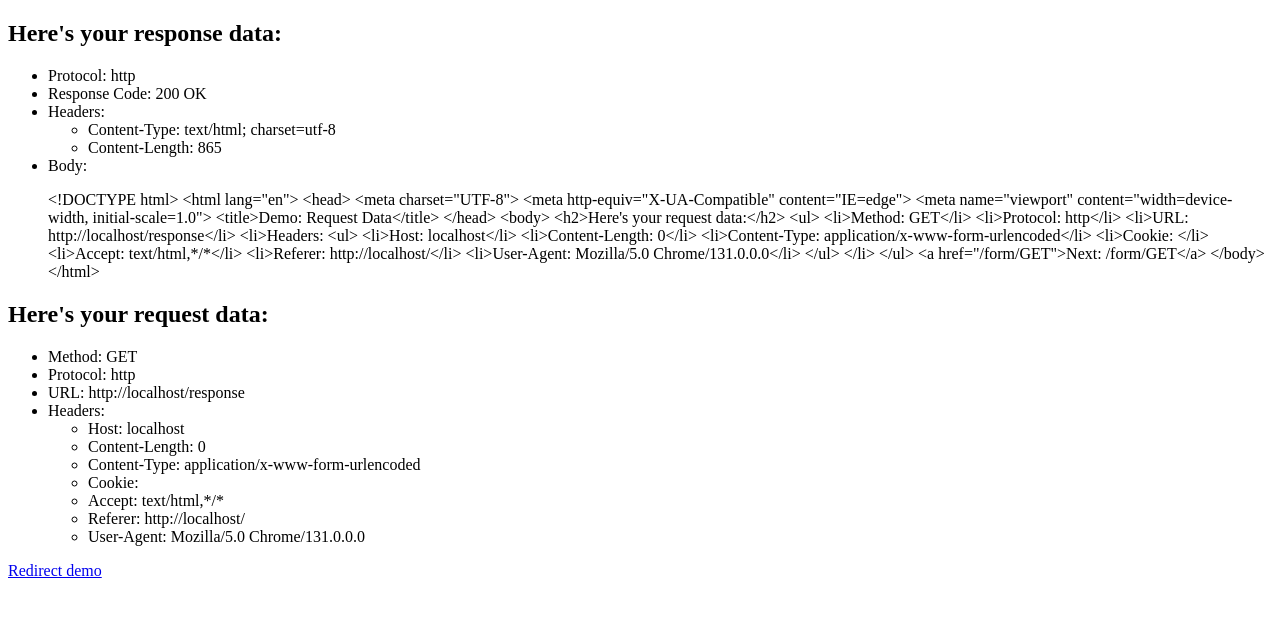
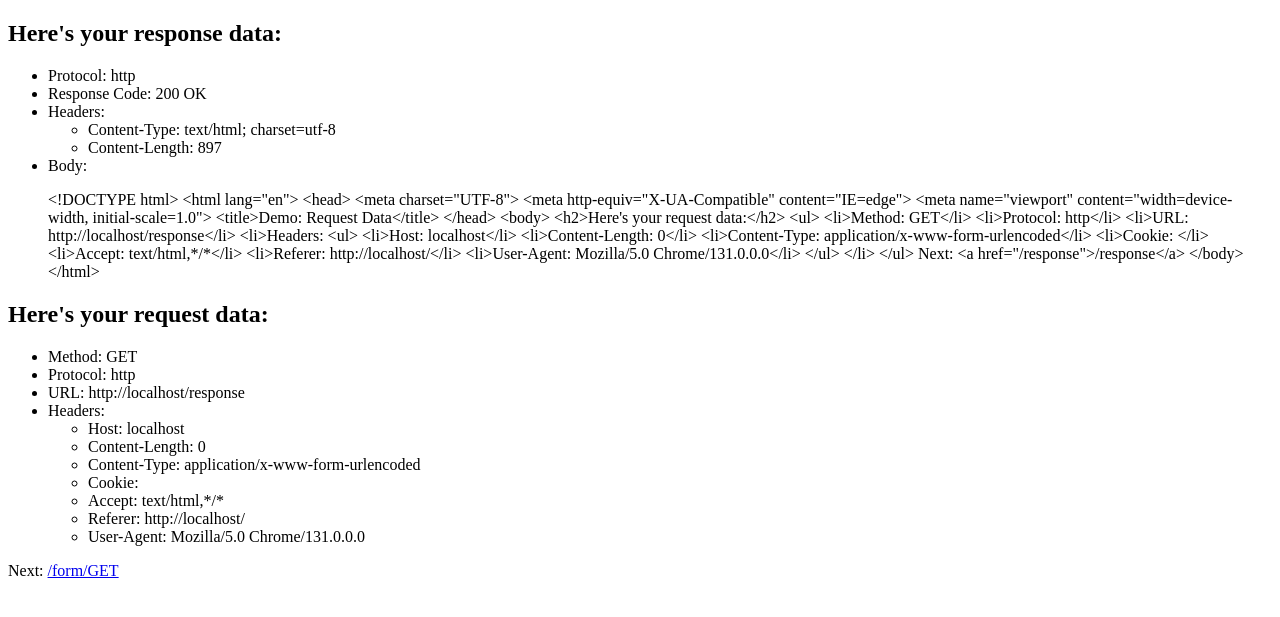
Before and after one commit to caseinpoint/hb-demos, a Flask app: page /response in a window 1280 px wide. Shown: the top 617 px of the page. Run offline with Flask 2, Linux system fonts and the light colour scheme.

Commit message:
reorder routes

```diff
--- a/web_works/server.py
+++ b/web_works/server.py
@@ -8,6 +8,16 @@ def show_request_data():
     """Show the main attributes of the request object."""
 
     return render_template('base.html')
+
+
+@app.route('/response')
+def show_response():
+    """Show a response object and the request object."""
+
+    rendered = render_template('base.html', request=request)
+    response = make_response(rendered)
+
+    return render_template('response.html', response=response, next='/form/GET')
 
 
 @app.route('/form/<method>')
@@ -37,19 +47,9 @@ def handle_get_form():
                      'quest': request.form.get('quest'),
                      'color': request.form.get('color'),
                      'grenade': request.form.getlist('grenade'),
-                     'next': '/response'}
+                     'next': '/redirect'}
 
     return render_template('form-output.html', **form_data)
-
-
-@app.route('/response')
-def show_response():
-    """Show a response object and the request object."""
-
-    rendered = render_template('base.html', request=request)
-    response = make_response(rendered)
-
-    return render_template('response.html', response=response)
 
 
 @app.route('/redirect')
@@ -57,7 +57,7 @@ def demo_redirect():
     """Show a redirect response and the request object."""
 
     return render_template('response.html',
-                           response=redirect('/response'))
+                           response=redirect('/response'), next='#')
 
 
 if __name__ == '__main__':
--- a/web_works/templates/base.html
+++ b/web_works/templates/base.html
@@ -8,6 +8,7 @@
 </head>
 <body>
   {% block body %}{% endblock %}
+
   <h2>Here's your request data:</h2>
   <ul>
     <li>Method: {{ request.method }}</li>
@@ -34,6 +35,7 @@
       </li>
     {% endif %}
   </ul>
-  {% block next %}<a href="/form/GET">Next: /form/GET</a>{% endblock %}
+
+  {% block next %}Next: <a href="/response">/response</a>{% endblock %}
 </body>
 </html>
--- a/web_works/templates/form-output.html
+++ b/web_works/templates/form-output.html
@@ -11,5 +11,5 @@
 {% endblock %}
 
 {% block next %}
-<a href="{{ next }}">Next: {{ next }}</a>
+Next: <a href="{{ next }}">{{ next }}</a>
 {% endblock %}
--- a/web_works/templates/form.html
+++ b/web_works/templates/form.html
@@ -18,7 +18,7 @@
     <input type="text" name="color" id="color-input">
   </p>
   <p>
-    Holy hand grenade<br>
+    Holy hand grenade:<br>
     <input type="checkbox" name="grenade" id="check-1" value="1">
     <label for="check-1">One...</label>
     <input type="checkbox" name="grenade" id="check-2" value="2">
@@ -30,7 +30,7 @@
     <input type="checkbox" name="grenade" id="check-right" value="3">
     <label for="check-right">Three!</label>
   </p>
-  <input type="submit" value="{{ method }}">
+  <button type="submit">{{ method }}</button>
 </form>
 {% endblock %}
 
--- a/web_works/templates/response.html
+++ b/web_works/templates/response.html
@@ -22,5 +22,5 @@
 {% endblock %}
 
 {% block next %}
-<a href="/redirect">Redirect demo</a>
+Next: <a href="{{ next }}">{{ next }}</a>
 {% endblock %}
```
Lines whose indentation alone changed are shown as unchanged.
